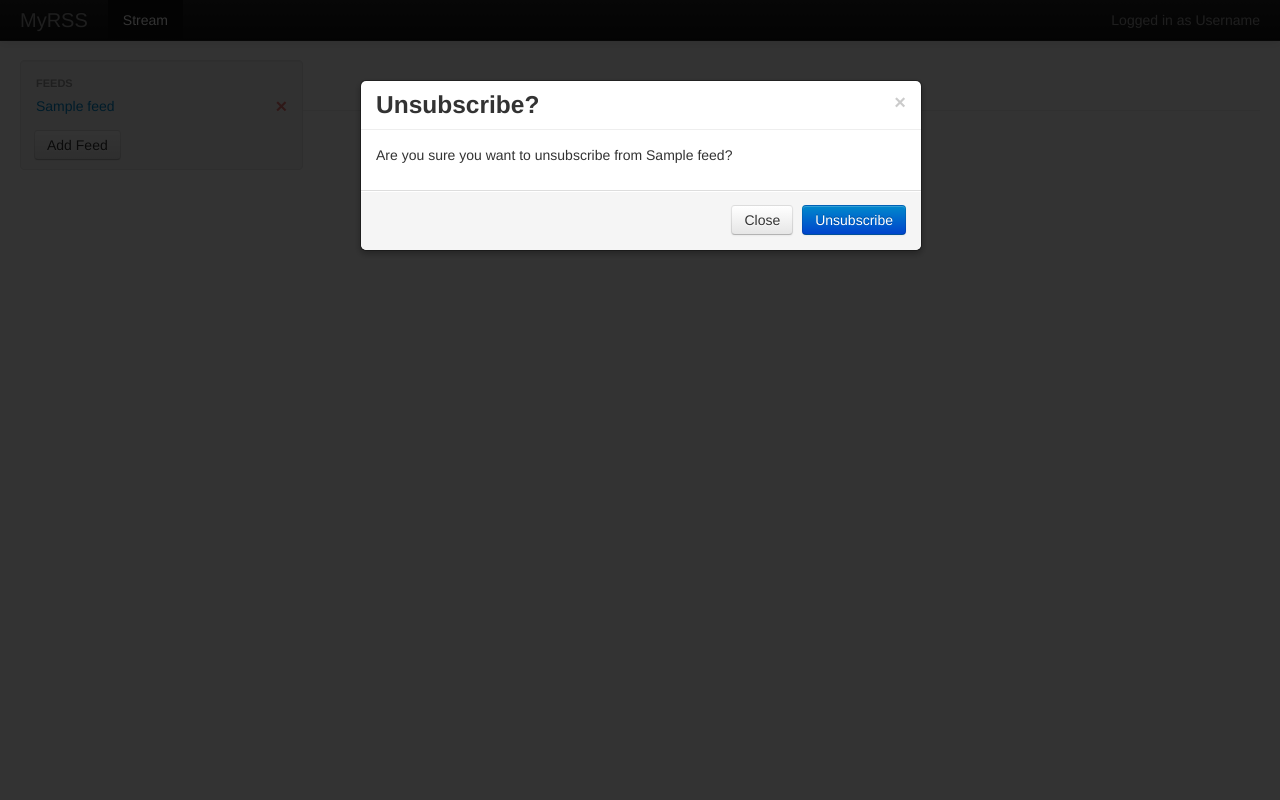
After one commit to mstockm/MyRSS, a Flask app: template templates/logged_in.html in a window 1280 px wide, after a click that opens the changed part. The commit adds this page. Run offline with Flask 2, Linux system fonts and the light colour scheme; the template is opened without the code that fills it: most values are stand-ins (such as "Sample title", 1, 10 or a date in 2020); some libraries are stand-ins or nearby versions.

Commit message:
Mas features

```diff
--- /dev/null
+++ b/templates/logged_in.html
@@ -0,0 +1,78 @@
+{% extends "base.html" %}
+{% block head %}
+{% endblock %}
+{% block title %}Stream{% endblock %}
+{% block sidebar %}
+<div class="span3">
+  <div class="well sidebar-nav sidebar-nav-fixed">
+    <ul class="nav nav-list">
+      <li class="nav-header">Feeds</li>
+      {% for link, feed in feed_names.items() %}
+      <li>
+        <div style="margin-bottom: 7px;">
+          <a href="{{ link }}">{{ feed }}</a>
+          <a class="close close-custom" href="#unsubscribe-modal{{ loop.index0 }}" data-toggle="modal">&times;</a>
+        </div>
+      </li>
+      {% endfor %}
+    </ul>
+    <a class="btn" style="margin-left: 13px; margin-top: 7px;" href="#add-feed-modal" data-toggle="modal">Add Feed</a>
+  </div><!--/.well -->
+</div><!--/span-->
+
+<!-- Modals for unsubscribing-->
+{% for link, feed in feed_names.items() %}
+<div class="modal hide fade" id="unsubscribe-modal{{ loop.index0 }}">
+  <div class="modal-header">
+    <button type="button" class="close" data-dismiss="modal" aria-hidden="true">&times;</button>
+    <h3>Unsubscribe?</h3>
+  </div>
+  <div class="modal-body">
+    <p>Are you sure you want to unsubscribe from {{ feed }}?</p>
+  </div>
+  <div class="modal-footer">
+    <button class="btn unsubscribe" data-dismiss="modal" aria-hidden="true">Close</button>
+    <button class="btn btn-primary" data-loading-text="Unsubscribing..." onclick="unsubscribe('{{ link }}', '#unsubscribe-modal{{ loop.index0 }}', this)">Unsubscribe</button>
+  </div>
+</div>
+{% endfor %}
+
+<!-- Add feed modal-->
+<div class="modal hide fade" id="add-feed-modal">
+  <div class="modal-header">
+    <button type="button" class="close" data-dismiss="modal" aria-hidden="true">&times;</button>
+    <h3>Add Feed</h3>
+  </div>
+  <div class="modal-body">
+    <form action="" id="add-feed-form" method="post">
+      Feed link: <input type="text" name="feed_link">
+    </form>
+  </div>
+  <div class="modal-footer">
+    <button class="btn unsubscribe" data-dismiss="modal" aria-hidden="true">Close</button>
+    <button class="btn btn-primary" data-loading-text="Subscribing..." onclick="submitForm(this)">Subscribe</button>
+  </div>
+</div>
+
+<!-- Scripts for handling modal events -->
+<script>
+  var unsubscribe = function(link, id, button) {
+    $(button).button('loading');
+    var unsub = $.post('{{ url_for('unsubscribe') }}', {feed: link});
+    unsub.done(function() {
+      window.location = "{{ url_for('index') }}";
+    });
+  }
+
+  var submitForm = function(button) {
+    $(button).button('loading');
+    var sub = $.post('{{ url_for('add_feed') }}', $('#add-feed-form').serialize());
+    sub.done(function() {
+      window.location = "{{url_for('index') }}";
+    });
+  }
+</script>
+
+{% endblock %}
+{% block content %}
+{% endblock %}
--- a/templates/stream.html
+++ b/templates/stream.html
@@ -1,4 +1,4 @@
-{% extends "base.html" %}
+{% extends "logged_in.html" %}
 {% block head %}
 {% endblock %}
 {% block title %}Stream{% endblock %}
```
Also changed, not shown: models/user.py (+6 -2 lines), templates/add_feed.html (deleted, +0 -15 lines), templates/base.html (+0 -42 lines).
